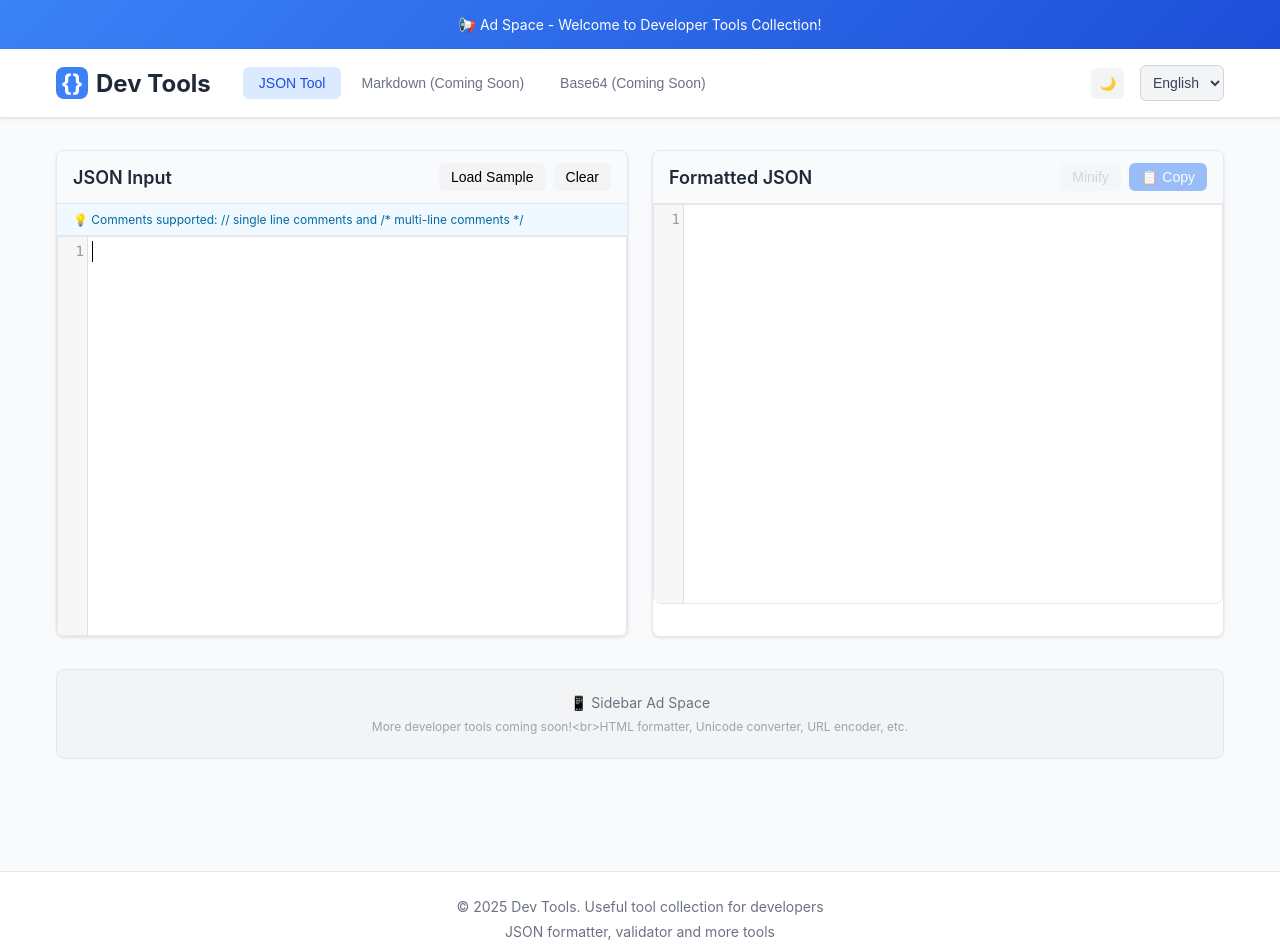
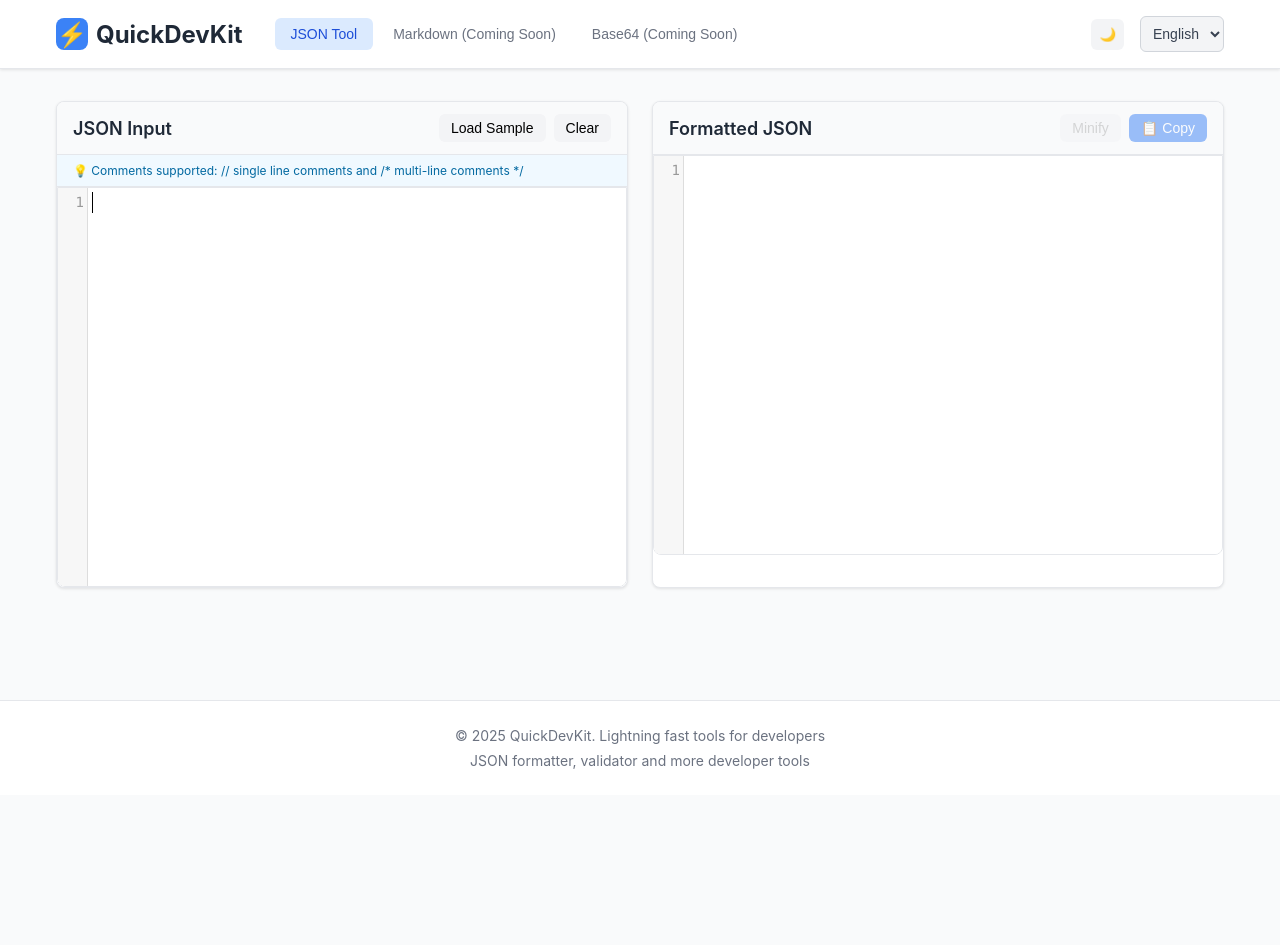
Before and after one commit to azurine-space/quickdevkit, a plain HTML site: page index.html in a window 1280 px wide. After the commit the page ends 800 px from the top, so only its background shows below. Drawn offline with nearby package versions, Linux system fonts and the light colour scheme.

Commit message:
Update index.html

```diff
--- a/index.html
+++ b/index.html
@@ -3,7 +3,14 @@
 <head>
     <meta charset="UTF-8">
     <meta name="viewport" content="width=device-width, initial-scale=1.0">
-    <title>JSON 포맷터 & 검증 도구</title>
+    <meta name="description" content="QuickDevKit - Lightning fast JSON formatter, validator and beautifier with comment support. Format, validate and debug JSON instantly with multilingual support.">
+    <meta name="keywords" content="json formatter, json validator, json beautifier, online json tool, developer tools, quickdevkit">
+    <title>QuickDevKit - JSON Formatter & Validator Tool</title>
+
+    <!-- Google AdSense -->
+    <script async src="https://pagead2.googlesyndication.com/pagead/js/adsbygoogle.js?client=ca-pub-2369255699430177"
+         crossorigin="anonymous"></script>
+
     <script src="https://cdnjs.cloudflare.com/ajax/libs/codemirror/5.65.16/codemirror.min.js"></script>
     <link rel="stylesheet" href="https://cdnjs.cloudflare.com/ajax/libs/codemirror/5.65.16/codemirror.min.css">
     <script src="https://cdnjs.cloudflare.com/ajax/libs/codemirror/5.65.16/mode/javascript/javascript.min.js"></script>
@@ -406,21 +413,6 @@
             opacity: 0.8;
         }
 
-        .ad-panel {
-            background: #f3f4f6;
-            border: 1px solid #e5e7eb;
-            border-radius: 0.5rem;
-            padding: 1.5rem;
-            text-align: center;
-            margin-bottom: 2rem;
-            transition: all 0.2s ease;
-        }
-
-        .dark .ad-panel {
-            background: #1f2937;
-            border: 1px solid #374151;
-        }
-
         .footer {
             background: white;
             border-top: 1px solid #e5e7eb;
@@ -468,18 +460,13 @@
     </style>
 </head>
 <body>
-    <!-- Header Banner -->
-    <div class="header-banner">
-        <div data-i18n="headerBanner">📢 Ad Space - Welcome to Developer Tools Collection!</div>
-    </div>
-
     <!-- Header -->
     <header class="header">
         <div class="header-content">
             <div style="display: flex; align-items: center;">
                 <div class="logo">
-                    <div class="logo-icon">{}</div>
-                    <span data-i18n="devTools">Dev Tools</span>
+                    <div class="logo-icon">⚡</div>
+                    <span data-i18n="devTools">QuickDevKit</span>
                 </div>
 
                 <nav class="nav-tabs">
@@ -553,15 +540,6 @@
                 </div>
             </div>
         </div>
-
-        <!-- Ad Panel -->
-        <div class="ad-panel">
-            <div style="font-size: 0.875rem; color: #6b7280; margin-bottom: 0.5rem;" data-i18n="adTitle">📱 Sidebar Ad Space</div>
-            <div style="font-size: 0.75rem; color: #9ca3af;" data-i18n="adText">
-                More developer tools coming soon!<br>
-                HTML formatter, Unicode converter, URL encoder, etc.
-            </div>
-        </div>
     </main>
 
     <!-- Footer -->
@@ -583,8 +561,7 @@
         const translations = {
             ko: {
                 // Header
-                headerBanner: '📢 광고 영역 - 개발자 도구 모음집에 오신 것을 환영합니다!',
-                devTools: 'Dev Tools',
+                devTools: 'QuickDevKit',
                 jsonTool: 'JSON 도구',
                 markdownSoon: '마크다운 (곧 출시)',
                 base64Soon: 'Base64 (곧 출시)',
@@ -614,18 +591,13 @@
                 outputPlaceholder: '포맷된 JSON이 여기에 표시됩니다...',
 
                 // Footer
-                footerText1: '© 2025 Dev Tools. 개발자를 위한 유용한 도구 모음집',
-                footerText2: 'JSON 포맷터, 검증기 및 더 많은 도구들',
-
-                // Ad
-                adTitle: '📱 사이드바 광고 영역',
-                adText: '추가 개발자 도구들이 곧 출시됩니다!<br>HTML 포맷터, 유니코드 변환기, URL 인코더 등'
+                footerText1: '© 2025 QuickDevKit. 개발자를 위한 빠른 도구 모음집',
+                footerText2: 'JSON 포맷터, 검증기 및 더 많은 도구들'
             },
 
             en: {
                 // Header
-                headerBanner: '📢 Ad Space - Welcome to Developer Tools Collection!',
-                devTools: 'Dev Tools',
+                devTools: 'QuickDevKit',
                 jsonTool: 'JSON Tool',
                 markdownSoon: 'Markdown (Coming Soon)',
                 base64Soon: 'Base64 (Coming Soon)',
@@ -655,18 +627,13 @@
                 outputPlaceholder: 'Formatted JSON will be displayed here...',
 
                 // Footer
-                footerText1: '© 2025 Dev Tools. Useful tool collection for developers',
-                footerText2: 'JSON formatter, validator and more tools',
-
-                // Ad
-                adTitle: '📱 Sidebar Ad Space',
-                adText: 'More developer tools coming soon!<br>HTML formatter, Unicode converter, URL encoder, etc.'
+                footerText1: '© 2025 QuickDevKit. Lightning fast tools for developers',
+                footerText2: 'JSON formatter, validator and more developer tools'
             },
 
             ja: {
                 // Header
-                headerBanner: '📢 広告エリア - 開発者ツールコレクションへようこそ！',
-                devTools: 'Dev Tools',
+                devTools: 'QuickDevKit',
                 jsonTool: 'JSONツール',
                 markdownSoon: 'Markdown（近日公開）',
                 base64Soon: 'Base64（近日公開）',
@@ -696,18 +663,13 @@
                 outputPlaceholder: 'フォーマット済みJSONがここに表示されます...',
 
                 // Footer
-                footerText1: '© 2025 Dev Tools. 開発者のための便利なツール集',
-                footerText2: 'JSONフォーマッター、バリデーター、その他のツール',
-
-                // Ad
-                adTitle: '📱 サイドバー広告エリア',
-                adText: '追加の開発者ツールが近日公開！<br>HTMLフォーマッター、Unicode変換器、URLエンコーダーなど'
+                footerText1: '© 2025 QuickDevKit. 開発者のための高速ツール集',
+                footerText2: 'JSONフォーマッター、バリデーター、その他の開発者ツール'
             },
 
             'zh-CN': {
                 // Header
-                headerBanner: '📢 广告区域 - 欢迎使用开发者工具集！',
-                devTools: 'Dev Tools',
+                devTools: 'QuickDevKit',
                 jsonTool: 'JSON工具',
                 markdownSoon: 'Markdown（即将推出）',
                 base64Soon: 'Base64（即将推出）',
@@ -737,12 +699,8 @@
                 outputPlaceholder: '格式化的JSON将显示在这里...',
 
                 // Footer
-                footerText1: '© 2025 Dev Tools. 开发者实用工具集',
-                footerText2: 'JSON格式化器、验证器及更多工具',
-
-                // Ad
-                adTitle: '📱 侧边栏广告区域',
-                adText: '更多开发者工具即将推出！<br>HTML格式化器、Unicode转换器、URL编码器等'
+                footerText1: '© 2025 QuickDevKit. 开发者的快速工具集',
+                footerText2: 'JSON格式化器、验证器及更多开发者工具'
             }
         };
 
```
